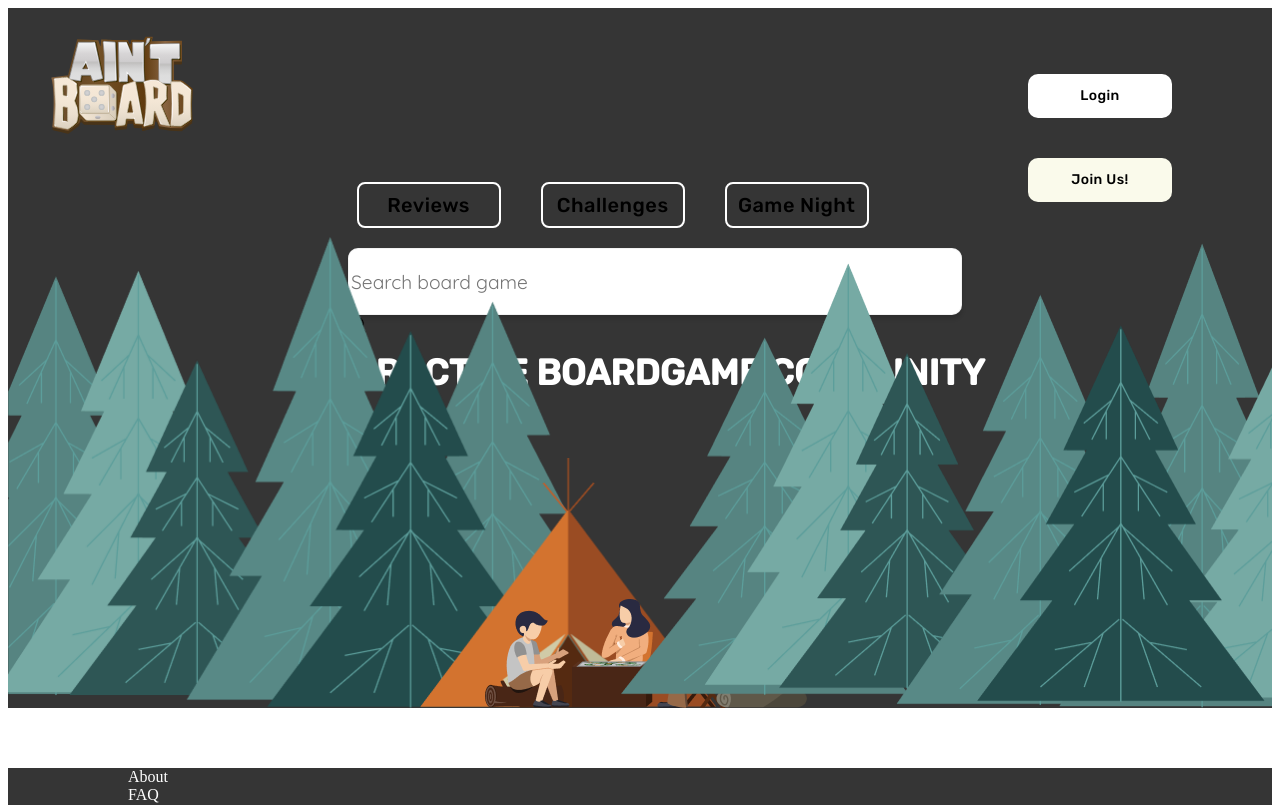
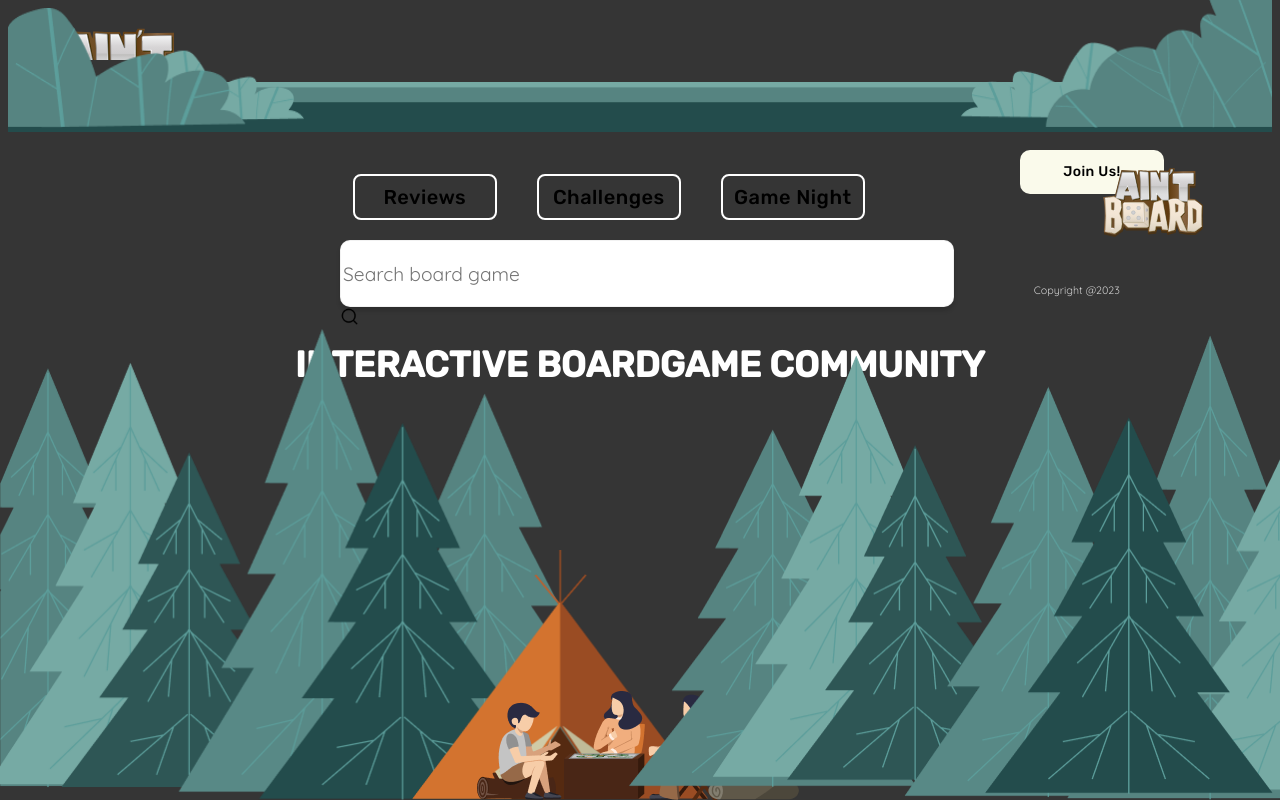
Before and after one commit to idiglove/oku-no-kumo-fe, a Next.js app in the folder project_app/: page / in a window 1280 px wide. Shown: the top 805 px of the page. Built offline with nearby package versions, Linux system fonts and the light colour scheme.

Commit message:
I'm now breaking stuff

```diff
--- a/project_app/components/Footer.js
+++ b/project_app/components/Footer.js
@@ -1,5 +1,5 @@
 import {
-  Box,
+  FooterBox,
   Wrapper,
   ImageContainer,
   LeftContainer,
@@ -29,7 +29,7 @@ export default function Footer() {
     },
   ];
   return (
-    <Box>
+    <FooterBox>
       <ProductContainer>
         {titles.map((title) => (
           <ul key={title}>
@@ -42,7 +42,6 @@ export default function Footer() {
           </ul>
         ))}
       </ProductContainer>
-
       <ImageContainer>
         <div>
           <Image src="/logo.svg" alt="love" width={238.2} height={106.1} />
@@ -59,6 +58,6 @@ export default function Footer() {
       <Wrapper>
         <Image src="/end.png" alt="love" fill />
       </Wrapper>
-    </Box>
+    </FooterBox>
   );
 }
--- a/project_app/components/Header.js
+++ b/project_app/components/Header.js
@@ -9,7 +9,7 @@ function Header() {
   return (
     <>
       <AppBar>
-        <Container maxWidth="xl">
+        <Container>
           <div>
             <Image
               src="/logo.svg"
--- a/project_app/components/styled.tsx
+++ b/project_app/components/styled.tsx
@@ -1,9 +1,44 @@
 import styled from "styled-components";
 
-export const Box = styled.div`
-height: 379px;
+
+export const AppBar = styled.div`
+
+/* width: 100%;
+height: 700px;
+left: 0px;
+top: 0px;
+background: #353535; */
+
+ position:absolute;
+  top:0px;
+  right:0px;
+  bottom:0px;
+  left:0px;
+  background: #353535;
+
+`
+export const Container= styled.div`
+  Button{
+   width: 144px;
+   margin:20px;
+   height: 44px;
+   border:2px;
+   background: #ffffff;
+   font-family: 'Rubik', sans-serif;
+   font-weight:400;
+   text-transform:capitalize;
+   border-radius: 10px;
+   color: black;
+  }
+`;
+
+
+
+
+export const FooterBox = styled.div`
+position:relative;
 background: #353535;
-position:relative;
+
 `;
 
 
@@ -45,25 +80,7 @@ position:absolute;
 z-index:100;
 `
 
-export const AppBar = styled.div`
-height: 700px;
-position:relative;
-background: #353535;
-`
-export const Container= styled.div`
-  Button{
-   width: 144px;
-   margin:20px;
-   height: 44px;
-   border:2px;
-   background: #ffffff;
-   font-family: 'Rubik', sans-serif;
-   font-weight:400;
-   text-transform:capitalize;
-   border-radius: 10px;
-   color: black;
-  }
-`;
+
 
 export const Typography = styled.p`
 
```
